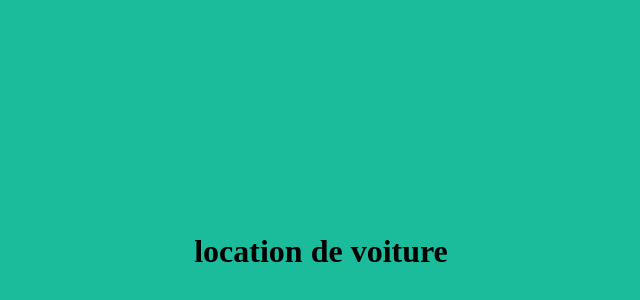
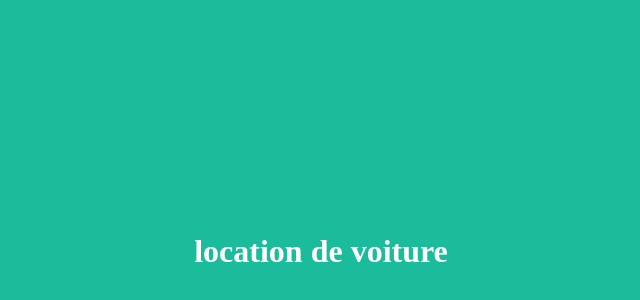
Before and after one commit to pacos02/locationVoiture, a plain HTML site: page index.html in a window 1280 px wide. Shown: the part 28-328 px from the top of the page, without its empty margins (319-959 px from the left). Drawn offline with Linux system fonts and the light colour scheme.

Commit message:
modification du titre

```diff
--- a/index.html
+++ b/index.html
@@ -8,7 +8,7 @@
     </head>
 
     <body style="background-color:#1abc9c">
-        <h1 style="padding-top:20%; padding-bottom:20%; text-align:center">location de voiture</h1>
+        <h1 style="padding-top:20%; padding-bottom:20%; text-align:center; color:white">location de voiture</h1>
 
 
     </body>
```
